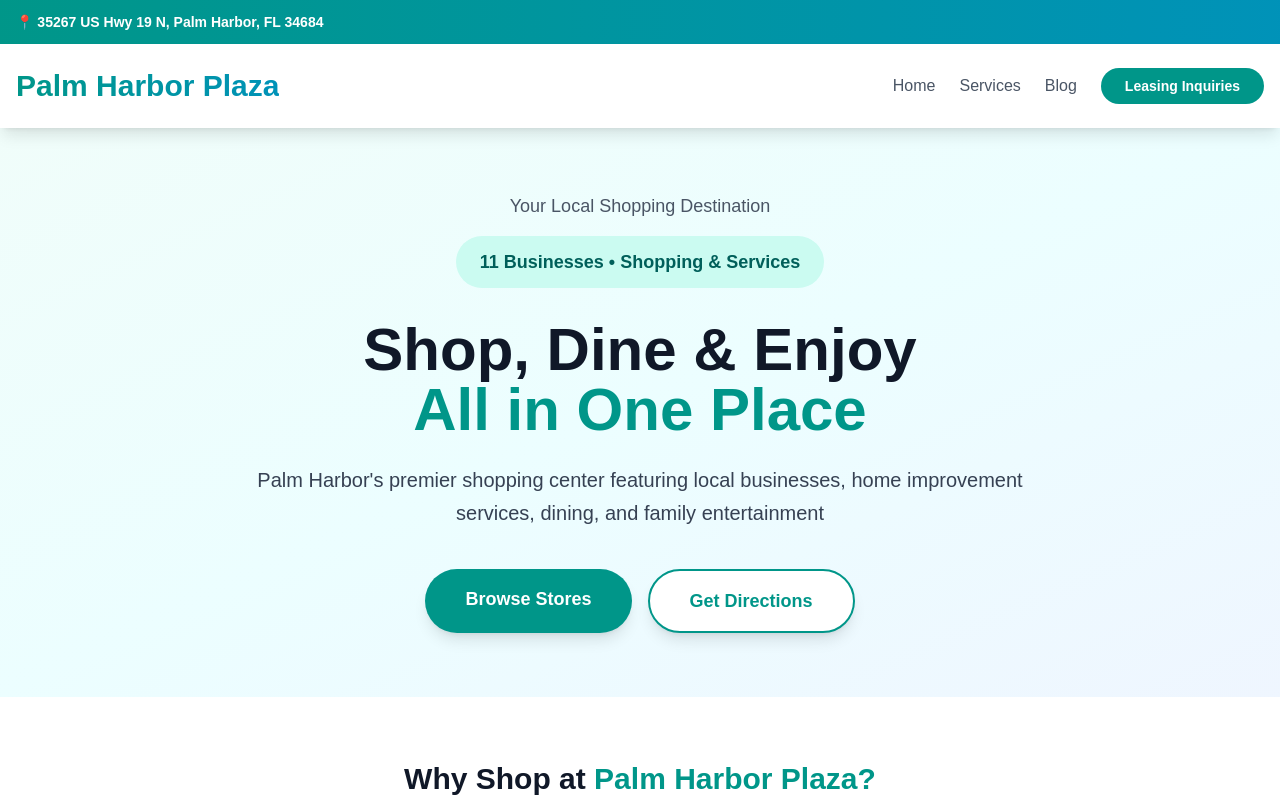
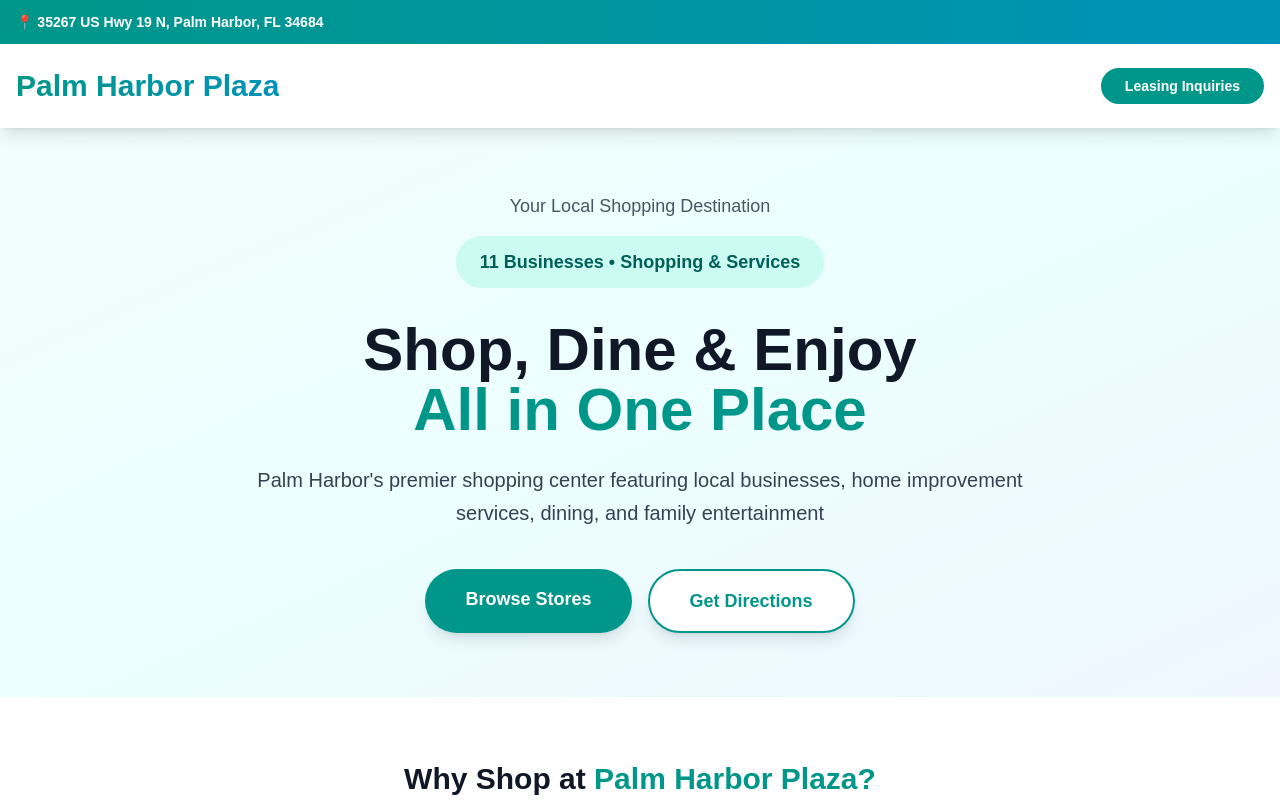
Before and after one commit to stephennewman/stephensites, a Next.js app: page /palmharborplaza in a window 1280 px wide. Shown: the top 800 px of the page. Built offline with nearby package versions, Linux system fonts and the light colour scheme.

Commit message:
Remove Home, Services, Blog from navigation

```diff
--- a/app/palmharborplaza/page.tsx
+++ b/app/palmharborplaza/page.tsx
@@ -76,16 +76,7 @@ export default function PalmHarborPlaza() {
           <Link href="/palmharborplaza" className="text-2xl sm:text-3xl font-bold bg-gradient-to-r from-teal-600 to-cyan-600 bg-clip-text text-transparent">
             Palm Harbor Plaza
           </Link>
-          <nav className="flex items-center gap-4 sm:gap-6">
-            <Link href="/" className="text-gray-600 hover:text-teal-600 font-medium transition-colors text-sm sm:text-base">
-              Home
-            </Link>
-            <Link href="/#services" className="text-gray-600 hover:text-teal-600 font-medium transition-colors text-sm sm:text-base">
-              Services
-            </Link>
-            <Link href="/blog/customer-experience" className="text-gray-600 hover:text-teal-600 font-medium transition-colors text-sm sm:text-base">
-              Blog
-            </Link>
+          <nav className="flex items-center">
             <button
               onClick={() => setIsModalOpen(true)}
               className="bg-teal-600 hover:bg-teal-700 text-white px-4 sm:px-6 py-2 rounded-full font-bold text-sm transition-all cursor-pointer"
```
